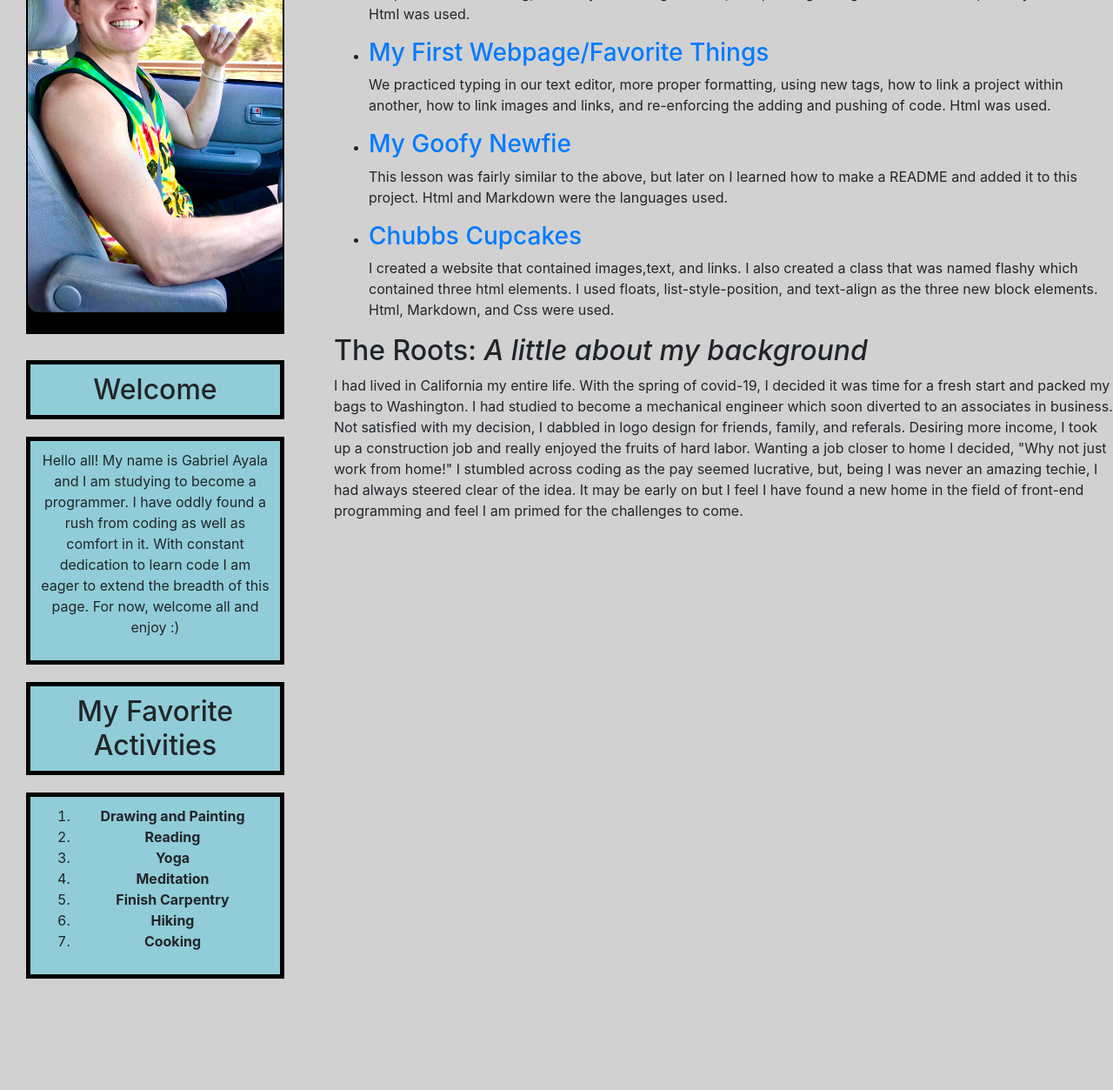
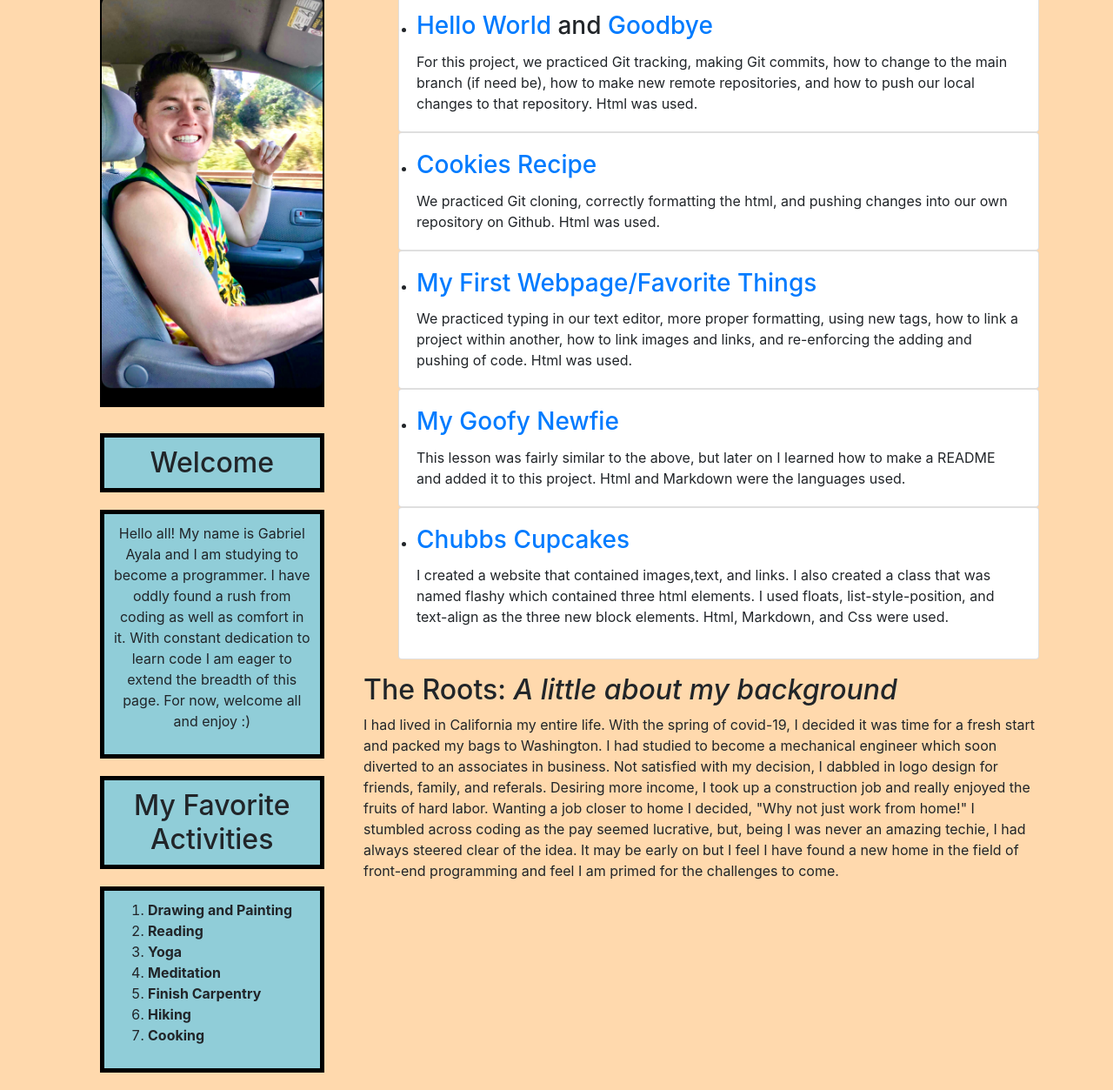
Before and after one commit to Gabeaya/portfolio, a plain HTML site: page index.html in a window 1280 px wide. Shown: the part 332-1585 px from the top of the page at 87% size. Before the commit the page ends 1477 px from the top, so only its background shows below. Drawn offline with Linux system fonts and the light colour scheme.

Commit message:
It will align list under my favorite activities to the left and provide bootstrap cards to each of the listed projects under 'my progress this far.' q
'

```diff
--- a/css/styles.css
+++ b/css/styles.css
@@ -19,6 +19,18 @@
   width: 80%;
   box-sizing: border-box;
 }
+.my-class2 {
+  text-align:left;
+  border: 5px solid rgb(0, 0, 0);
+  padding: 10px;
+  background-color: rgb(144, 205, 216);
+  display: block;
+  margin: 30px;
+  margin-top: 20px;
+  margin-bottom: 20px;
+  width: 80%;
+  box-sizing: border-box;
+}
 .left-image {
   border: 2px solid rgb(0, 0, 0);
   width: 50%;
@@ -30,5 +42,5 @@
   box-sizing: border-box;
 }
 body {
-  background-color: rgb(209, 209, 209);
+  background-color: rgb(255, 217, 173);
 }
--- a/index.html
+++ b/index.html
@@ -6,8 +6,11 @@
   <title>Portfolio Project</title>
 </head>
 <body>
+  <div class="container">
     <div class="background">
+      <div class="jumbotron">
         <h1><span class="my-class"> Gabriel Ayala <em>Portfolio</em></span></h1>
+      </div>
       <div class="sidebar">
         <h2>
           <a href="img/gabriel.jpg"><img src="img/gabriel.jpg" alt="A photo of Gabriel." class="left-image">
@@ -19,7 +22,7 @@
         </div>
 
         <h2><span class="my-class">My Favorite Activities</span></h2>
-      <div class="my-class">
+        <div class="my-class2">
           <ol>
               <li><strong>Drawing and Painting</strong></li>
               <li><strong>Reading</strong></li>
@@ -34,25 +37,47 @@
       <div class="sidebarR">
         <h2><strong>My Progress this far:</strong><em> A collection of my projects</em></h2>
         <ul>
-        <li><h3><a href="https://github.com/Gabeaya/hello-world.git">Hello World</a> and <a href="https://github.com/Gabeaya/goodbye.git">Goodbye</a></h3>
-        <p>For this project, we practiced Git tracking, making Git commits, how to change to the main branch (if need be), how to make new remote repositories, and how to push our local changes to that repository. Html was used.</p>
+          <div class="card">
+            <div class="card-body">
+              <li><h3 class="card-title"><a href="https://github.com/Gabeaya/hello-world.git">Hello World</a> and <a href="https://github.com/Gabeaya/goodbye.git">Goodbye</a></h3>
+               <p class="card-text">For this project, we practiced Git tracking, making Git commits, how to change to the main branch (if need be), how to make new remote repositories, and how to push our local changes to that repository. Html was used.</p>
               </li>
-        <li><h3><a href="https://github.com/Gabeaya/cookies-recipe.git">Cookies Recipe</a></h3>
-        <p>We practiced Git cloning, correctly formatting the html, and pushing changes into our own repository on Github. Html was used.</p>
+            </div>
+          </div>
+          <div class="card">
+            <div class="card-body">
+              <li><h3 class="card-title"><a href="https://github.com/Gabeaya/cookies-recipe.git">Cookies Recipe</a></h3>
+                <p class="card-text">We practiced Git cloning, correctly formatting the html, and pushing changes into our own repository on Github. Html was used.</p>
               </li>
-        <li><h3><a href="https://github.com/Gabeaya/my-first-webpage.git">My First Webpage/Favorite Things</a></h3>
-        <p>We practiced typing in our text editor, more proper formatting, using new tags, how to link a project within another, how to link images and links, and re-enforcing the adding and pushing of code. Html was used.</p>
+            </div>
+          </div>
+          <div class="card">
+            <div class="card-body">
+              <li><h3 class="card-title"><a href="https://github.com/Gabeaya/my-first-webpage.git">My First Webpage/Favorite Things</a></h3>
+                <p class="card-text">We practiced typing in our text editor, more proper formatting, using new tags, how to link a project within another, how to link images and links, and re-enforcing the adding and pushing of code. Html was used.</p>
               </li>
-        <li><h3><a href="https://github.com/Gabeaya/my-goofy-newfie.git">My Goofy Newfie</a></h3>
-        <p>This lesson was fairly similar to the above, but later on I learned how to make a README and added it to this project. Html and Markdown were the languages used.</p>
+            </div>
+          </div>
+          <div class="card">
+            <div class="card-body">
+              <li><h3 class="card-title"><a href="https://github.com/Gabeaya/my-goofy-newfie.git">My Goofy Newfie</a></h3>
+                <p class="card-text">This lesson was fairly similar to the above, but later on I learned how to make a README and added it to this project. Html and Markdown were the languages used.</p>
               </li>
-        <li><h3><a href="https://github.com/Gabeaya/Chubbs-cupcakes.git">Chubbs Cupcakes</a></h3>
+            </div>
+          </div>
+          <div class="card">
+            <div class="card-body">
+              <li><h3 class="card-title"><a href="https://github.com/Gabeaya/Chubbs-cupcakes.git">Chubbs Cupcakes</a></h3>
                 <p>I created a website that contained images,text, and links. I also created a class that was named flashy which contained three html elements. I used floats, list-style-position, and text-align as the three new block elements. Html, Markdown, and Css were used.</p>
               </li>
+            </div>
+          </div>
         </ul>
         <h2>The Roots:<em> A little about my background</em></h2>
         <p>I had lived in California my entire life. With the spring of covid-19, I decided it was time for a fresh start and packed my bags to Washington. I had studied to become a mechanical engineer which soon diverted to an associates in business. Not satisfied with my decision, I dabbled in logo design for friends, family, and referals. Desiring more income, I took up a construction job and really enjoyed the fruits of hard labor. Wanting a job closer to home I decided, "Why not just work from home!" I stumbled across coding as the pay seemed lucrative, but, being I was never an amazing techie, I had always steered clear of the idea. It may be early on but I feel I have found a new home in the field of front-end programming and feel I am primed for the challenges to come.</p>
       </div>
     </div>
+  </div>
+  </body>
 </body>
 </html>
```
Lines whose indentation alone changed are shown as unchanged.
